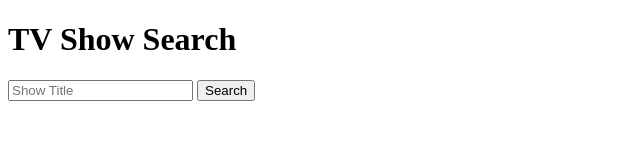
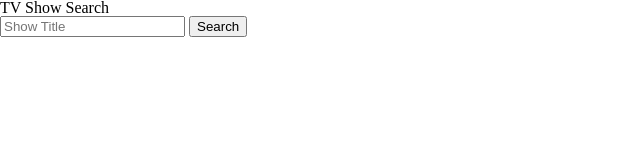
Before and after one commit to yuri-mascarenhas/tv-show-search-app, a website: page index.html in a window 1280 px wide. Shown: the whole page, without its empty margins (0-640 px from the left). Drawn offline with nearby package versions, Linux system fonts and the light colour scheme.

Commit message:
Add references to css files in index

```diff
--- a/index.html
+++ b/index.html
@@ -3,14 +3,19 @@
   <head>
     <meta charset="UTF-8" />
     <meta name="viewport" content="width=device-width, initial-scale=1.0" />
+    <link rel="stylesheet" href="reset.css" />
+    <link rel="stylesheet" href="style.css" />
     <title>TV Show Search</title>
     <script src="https://cdn.jsdelivr.net/npm/axios/dist/axios.min.js"></script>
   </head>
   <body></body>
-  <h1>TV Show Search</h1>
-  <form id="search-form">
-    <input type="text" id="query" name="query" placeholder="Show Title" />
-    <button>Search</button>
-  </form>
+  <div class="top-bar">
+    <h1>TV Show Search</h1>
+    <form id="search-form">
+      <input type="text" id="query" name="query" placeholder="Show Title" />
+      <button>Search</button>
+    </form>
+  </div>
+
   <script src="app.js"></script>
 </html>
```
